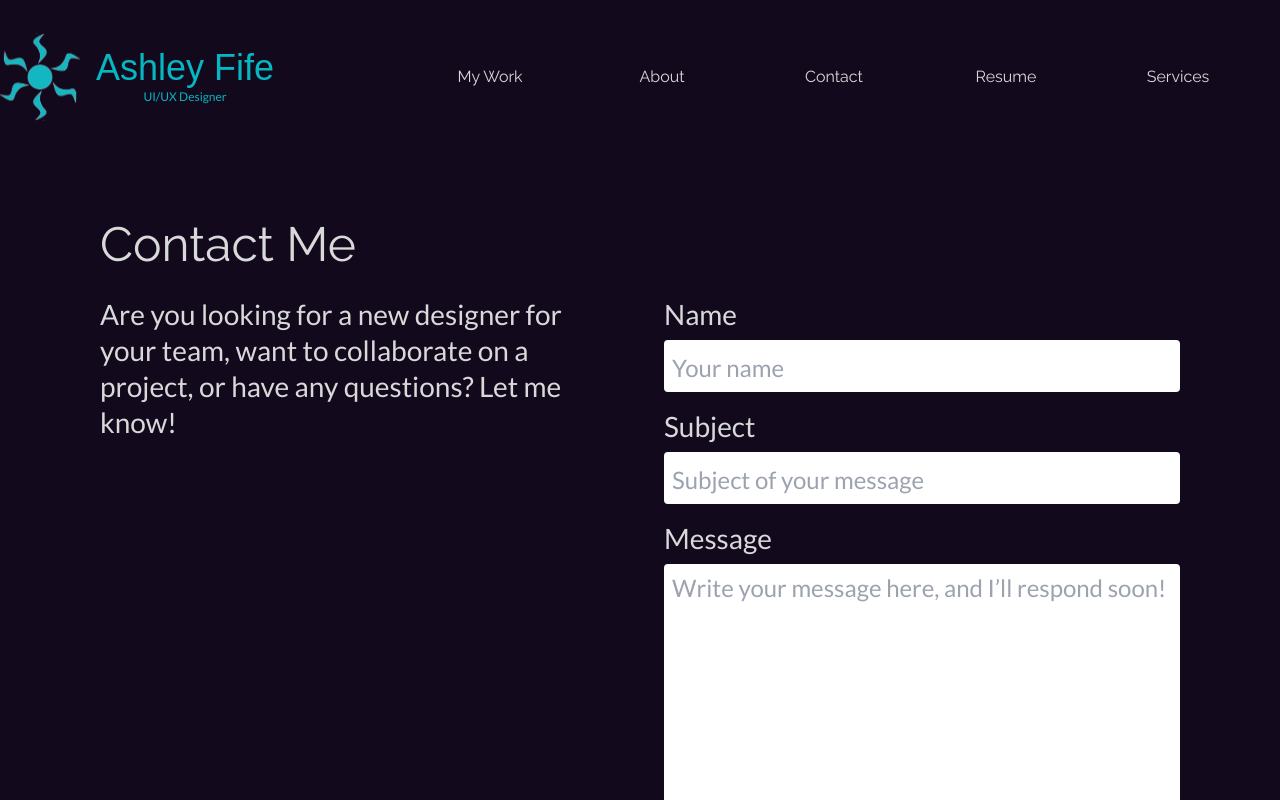
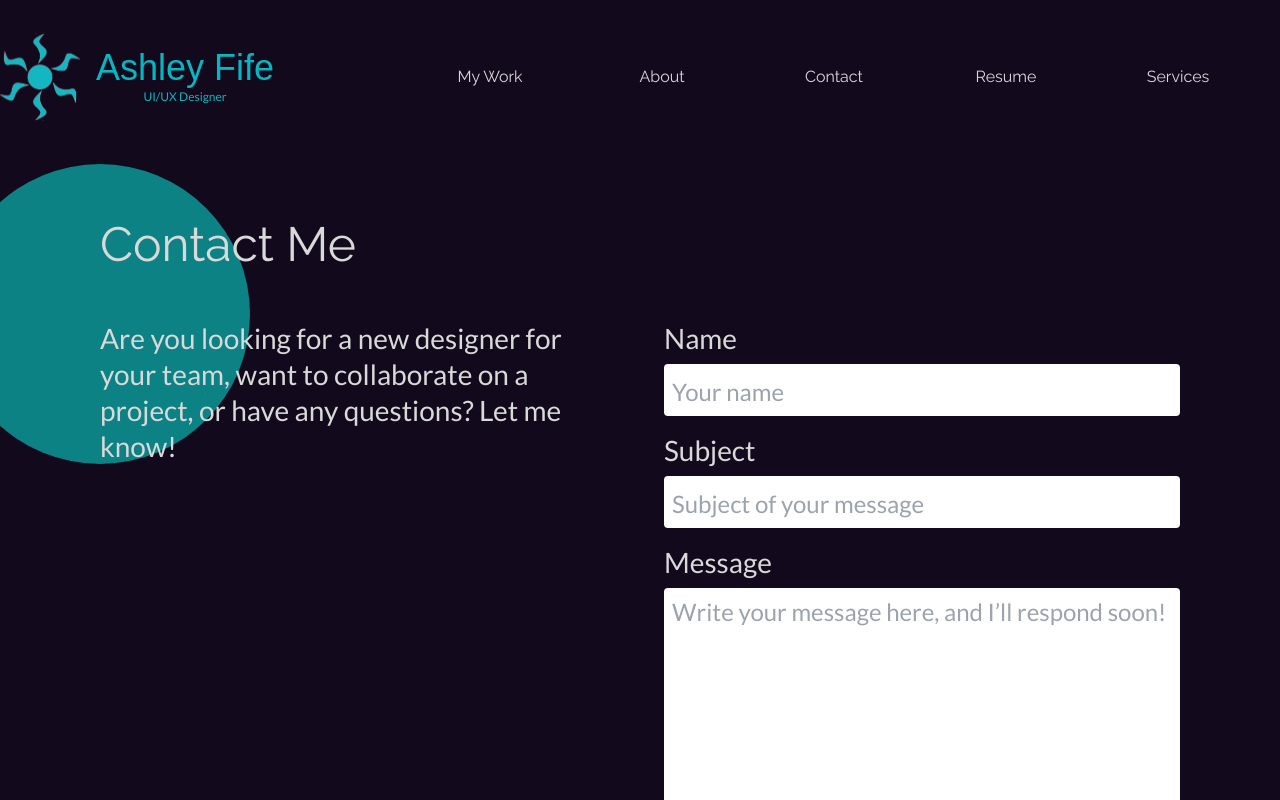
Before and after one commit to McCambley/ashley-portfolio, a Next.js app: page /contact in a window 1280 px wide. Shown: the top 800 px of the page. Built offline with nearby package versions, Linux system fonts and the light colour scheme; a web font is replaced by a local one.

Commit message:
Place bursts contact form

```diff
--- a/src/components/ContactForm.tsx
+++ b/src/components/ContactForm.tsx
@@ -2,6 +2,7 @@
 import React, { useState } from 'react';
 import GradientBorder from '@/components/GradientBorder';
 import SectionIntro from './SectionIntro';
+import BabyBurst from './BabyBurst';
 
 function ContactForm({
   className = '',
@@ -56,6 +57,7 @@ function ContactForm({
   return (
     <section className={className} id="contact">
       <SectionIntro title="Contact Me" />
+      <BabyBurst />
       <div className="grid gap-12 md:grid-cols-2">
         <p className="text-2xl">
           Are you looking for a new designer for your team, want to collaborate
```
